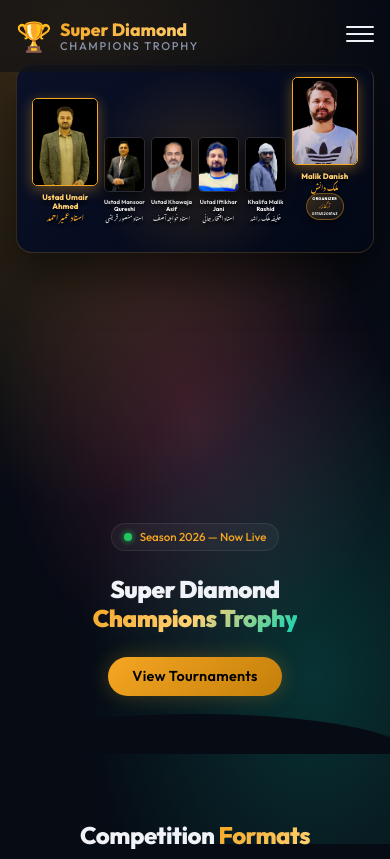
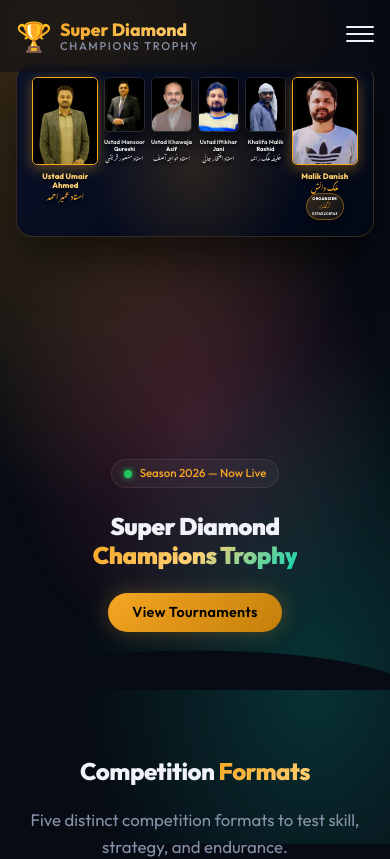
Before and after one commit to malikdanishdani4-wq/super-diamond-champions, a Next.js app: page / in a window 390 px wide. Shown: the top 859 px of the page. Built offline with nearby package versions, Linux system fonts and the light colour scheme; no server answers; the database is empty.

Commit message:
style: fix team poster alignment and spacing

```diff
--- a/src/components/ui/AmazingTeam.module.css
+++ b/src/components/ui/AmazingTeam.module.css
@@ -1,5 +1,5 @@
 .section {
-  padding: var(--space-3xl) 0;
+  padding: var(--space-3xl) 0 var(--space-xl) 0;
   width: 100%;
 }
 
@@ -40,7 +40,7 @@
 .posterGrid {
   display: flex;
   justify-content: center;
-  align-items: flex-end;
+  align-items: flex-start;
   gap: 1.5cqw;
   position: relative;
   z-index: 1;
@@ -159,6 +159,12 @@
   opacity: 0.9;
 }
 
+@media (max-width: 768px) {
+  .section {
+    padding-bottom: var(--space-md);
+  }
+}
+
 /* Fallback for browsers that don't support container queries perfectly on very small screens */
 @media (max-width: 480px) {
   .posterTitle {
@@ -168,7 +174,7 @@
 
   .posterContainer {
     border-radius: var(--radius-lg);
-    padding-bottom: 8vw;
+    padding-bottom: 4vw;
   }
 
   .memberColumn.featured .enName {
```
